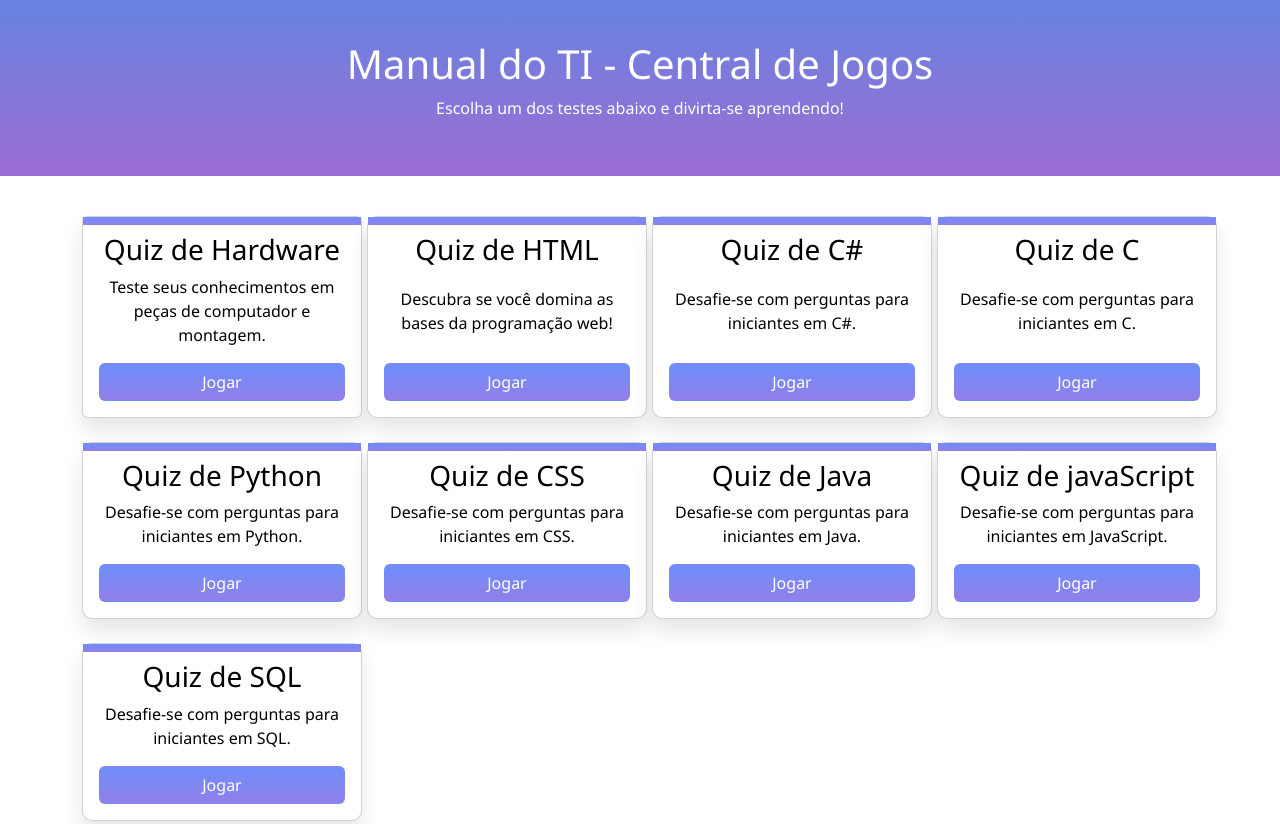
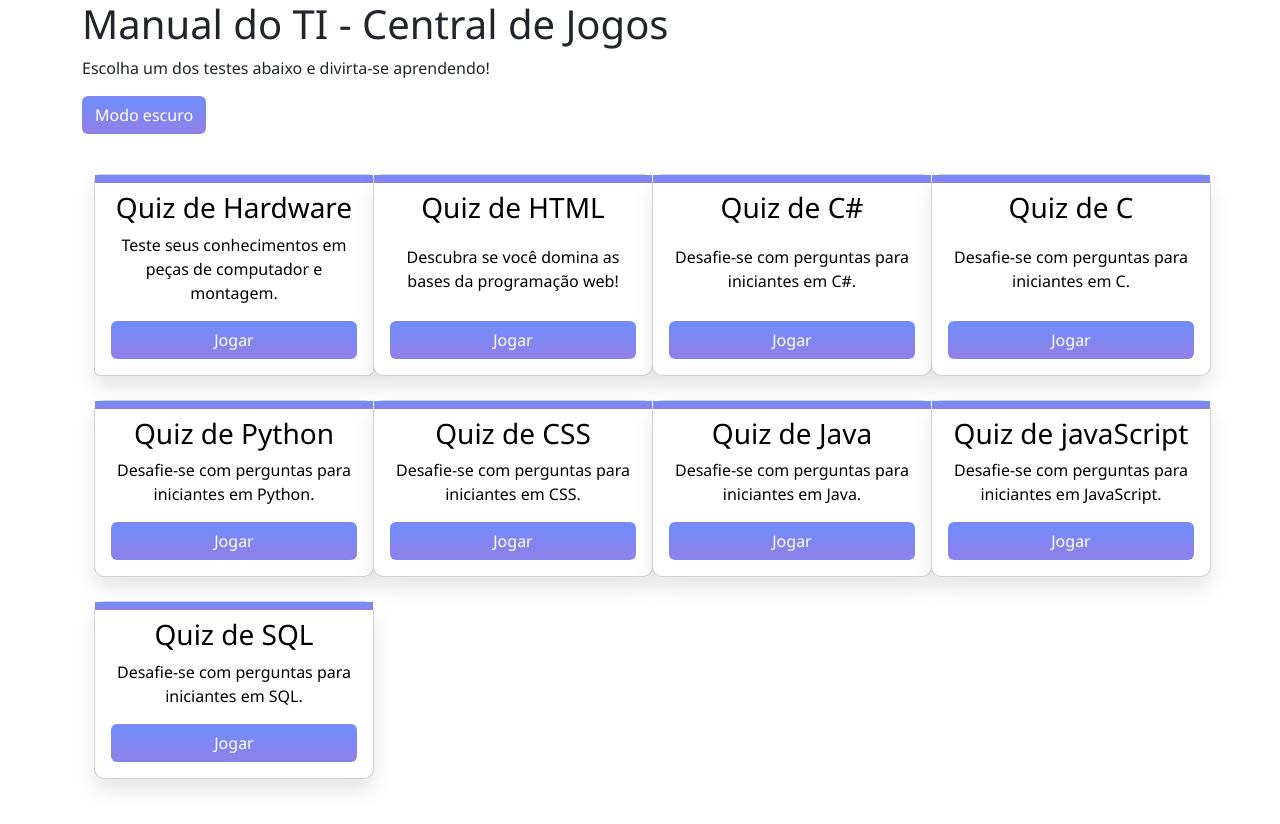
Before and after one commit to valentinebissani/manualTI, a plain HTML site: page pagjogos.html in a window 1280 px wide. Shown: the top 824 px of the page. Drawn offline with nearby package versions, Linux system fonts and the light colour scheme.

Commit message:
Update pagjogos.html

```diff
--- a/pagjogos.html
+++ b/pagjogos.html
@@ -8,10 +8,14 @@
   <link rel="stylesheet" href="pagjogos.css">
 </head>
 <body>
-  <header>
-    <h1>Manual do TI - Central de Jogos</h1>
-    <p>Escolha um dos testes abaixo e divirta-se aprendendo!</p>
-  </header>
+  <div class="container">
+
+    <div class="header-card">
+          <h1>Manual do TI - Central de Jogos</h1>
+            <p>Escolha um dos testes abaixo e divirta-se aprendendo!</p>
+        <button class="btn" onclick="modoEscuro()" id="textmode">Modo escuro</button>
+    </div>
+
 
   <main class="fundo container">
     <div class="row g-4">
@@ -90,7 +94,7 @@
 
     </div>
   </main>
-
+  </div>
   <footer>
     <p>&copy; 2025 - Manual do TI</p>
   </footer>
```
